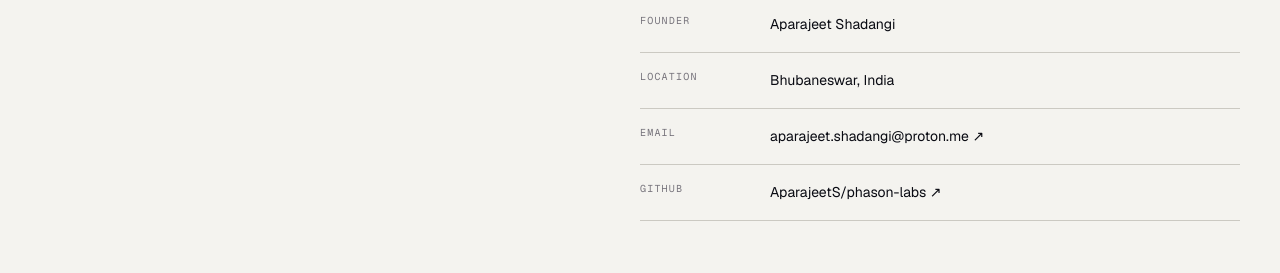
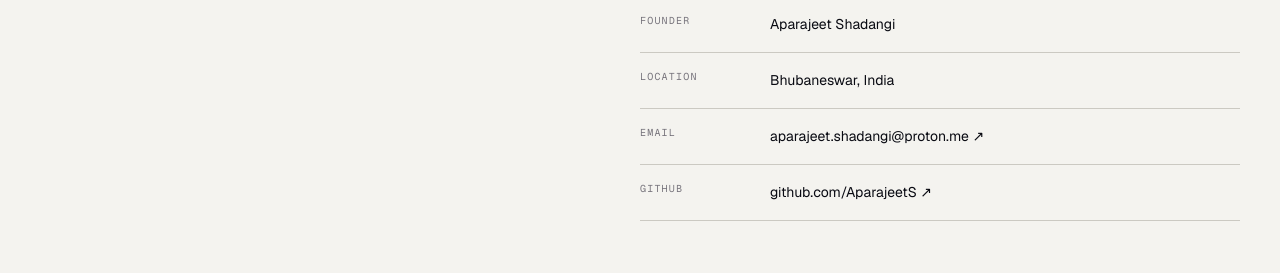
Before and after one commit to AparajeetS/phason-labs, a Next.js app: page / in a window 1280 px wide. Shown: the part 4686-4959 px from the top of the page. Built offline with nearby package versions, Linux system fonts and the light colour scheme; no server answers.

Commit message:
Link founder GitHub profile

```diff
--- a/app/page.tsx
+++ b/app/page.tsx
@@ -160,7 +160,7 @@ export default function Home() {
               <div><dt>Founder</dt><dd>Aparajeet Shadangi</dd></div>
               <div><dt>Location</dt><dd>Bhubaneswar, India</dd></div>
               <div><dt>Email</dt><dd><a href="mailto:aparajeet.shadangi@proton.me">aparajeet.shadangi@proton.me ↗</a></dd></div>
-              <div><dt>GitHub</dt><dd><a href="https://github.com/AparajeetS/phason-labs" target="_blank" rel="noreferrer">AparajeetS/phason-labs ↗</a></dd></div>
+              <div><dt>GitHub</dt><dd><a href="https://github.com/AparajeetS" target="_blank" rel="noreferrer">github.com/AparajeetS ↗</a></dd></div>
             </dl>
           </div>
         </div>
```
